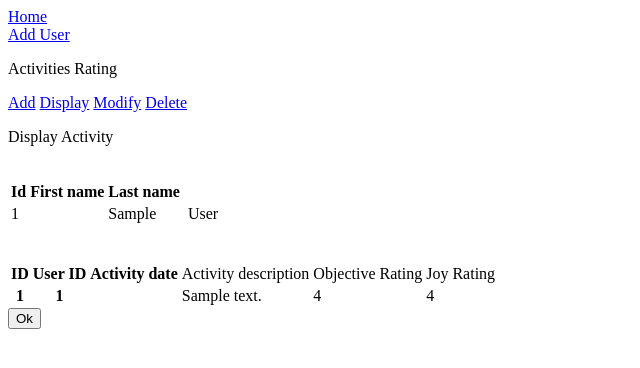
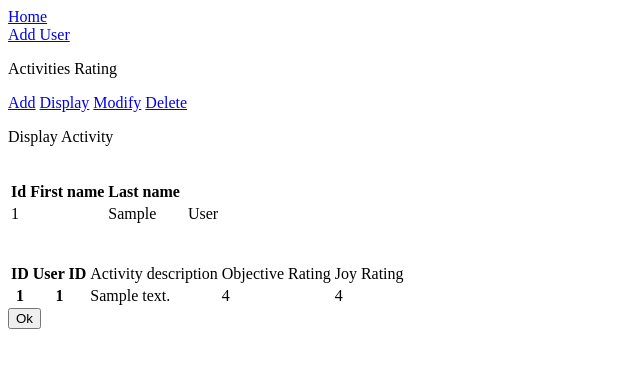
Before and after one commit to yasir-satti/activityDiary, a Flask app: page /activitydisplay in a window 1280 px wide. Shown: the top 368 px of the page, without its empty margins (0-640 px from the left). Run offline with Flask 2, Linux system fonts and the light colour scheme; tables that the repository leaves empty hold one stand-in row (values such as "Sample post").

```diff
--- a/application/forms.py
+++ b/application/forms.py
@@ -24,10 +24,10 @@ class AddUserForm(FlaskForm):
     submit = SubmitField('Add')
 
 class AddForm(FlaskForm):
-    activityDate = DateField('Date', format='%d-%m-%Y',
-       validators = [DataRequired('please select activity date')
-       ]
-    )
+    # activityDate = DateField('Date', format='%d-%m-%Y',
+    #   validators = [DataRequired('please select activity date')
+    #   ]
+    # )
     activityUser = IntegerField('User id',
         validators = [
             DataRequired('please enter your user id'),
@@ -57,17 +57,17 @@ class AddForm(FlaskForm):
 class DisplayForm(FlaskForm):
     firstName = StringField()
     lastName = StringField()
-    activityDate = DateField()
+    # activityDate = DateField()
     activityDesc = StringField()
     objRating = StringField()
     joyRating = StringField()
     submit = SubmitField('Ok')
 
 class ModifyForm(FlaskForm):
-    activityDate = DateField('Date', format='%d-%m-%Y',
-       validators = [DataRequired('please select activity date')
-       ]
-    )
+    #activityDate = DateField('Date', format='%d-%m-%Y',
+    #   validators = [DataRequired('please select activity date')
+    #   ]
+    #)
     activityUser = IntegerField('User id',
         validators = [
             DataRequired('please enter your user id'),
@@ -97,7 +97,7 @@ class ModifyForm(FlaskForm):
 class DeleteForm(FlaskForm):
     firstName = StringField()
     lastName = StringField()
-    activityDate = DateField()
+    #activityDate = DateField()
     activityDesc = StringField()
     objRating = StringField()
     joyRating = StringField()
--- a/application/models.py
+++ b/application/models.py
@@ -4,7 +4,7 @@ from datetime import datetime
 #create columns in table
 class Activities(db.Model):
     id = db.Column(db.Integer, primary_key=True)
-    activityDate = db.Column(db.Date, nullable=False)
+    # activityDate = db.Column(db.Date, nullable=False)
     user_id = db.Column(db.Integer, db.ForeignKey('users.id'), nullable=False)
     activityDesc = db.Column(db.String(500), nullable=False, unique=True)
     ObjRating = db.Column(db.Integer, nullable=False)
--- a/application/routes.py
+++ b/application/routes.py
@@ -33,7 +33,7 @@ def activityadd():
     form = AddForm()
     if form.validate_on_submit():
         addData = Activities (
-            activityDate=form.activityDate.data,
+            # activityDate=form.activityDate.data,
             user_id=form.activityUser.data,
             activityDesc=form.activityDesc.data,
             ObjRating=form.objRating.data,
@@ -62,7 +62,7 @@ def activitymd():
     form = ModifyForm()
     if form.validate_on_submit():
         modifyData = Activities (
-            activityDate=form.activityDate.data,
+            # activityDate=form.activityDate.data,
             activityDesc=form.activityDesc.data,
             ObjRating=form.objRating.data,
             JoyRating=form.joyRating.data
@@ -73,7 +73,7 @@ def activitymd():
     elif request.method == 'GET':
         data = db.session.query(Activities).first()
         form.activityUser.data=data.user_id,
-        form.activityDate.data=data.activityDate,
+        # form.activityDate.data=data.activityDate,
         form.activityDesc.data=data.activityDesc,
         form.objRating.data=data.ObjRating,
         form.objRating.data=data.JoyRating
--- a/application/templates/activitydisplay.html
+++ b/application/templates/activitydisplay.html
@@ -17,10 +17,12 @@
         <br>
         <table>
             <!--<thead><tr><th>Name</th><th>Date</th><th>Activity Description</th><th>Objective Rating</th><th>Joy Rating</th></tr></thead> -->
-            <thead><tr><th>ID</th><th>User ID</th><th>     Activity date</th><td>          Activity description</td><td>       Objective Rating</td><td>Joy Rating</td></tr></thead>
-            <tbody>
+            <!-- <thead><tr><th>ID</th><th>User ID</th><th>     Activity date</th><td>          Activity description</td><td>       Objective Rating</td><td>Joy Rating</td></tr></thead> -->
+            <thead><tr><th>ID</th><th>User ID</th><td>          Activity description</td><td>       Objective Rating</td><td>Joy Rating</td></tr></thead>
+                <tbody>
                 {% for activity in activitydata %}
-                    <tr><th>{{ activity.id }}</th><th>{{ activity.user_id }}</th><th>{{ activity.activitydate }}</th><td>   {{ activity.activityDesc }}</td><td>      {{ activity.ObjRating }}</td><td>       {{ activity.JoyRating }}</td></tr></thead>
+                    <!-- <tr><th>{{ activity.id }}</th><th>{{ activity.user_id }}</th><th>{{ activity.activitydate }}</th><td>   {{ activity.activityDesc }}</td><td>      {{ activity.ObjRating }}</td><td>       {{ activity.JoyRating }}</td></tr></thead> -->
+                    <tr><th>{{ activity.id }}</th><th>{{ activity.user_id }}</th><td>   {{ activity.activityDesc }}</td><td>      {{ activity.ObjRating }}</td><td>       {{ activity.JoyRating }}</td></tr></thead>
                 {% endfor %}
             </tbody>
         </table>
```
Also changed, not shown: application/templates/activityadd.html (+7 -7 lines).
